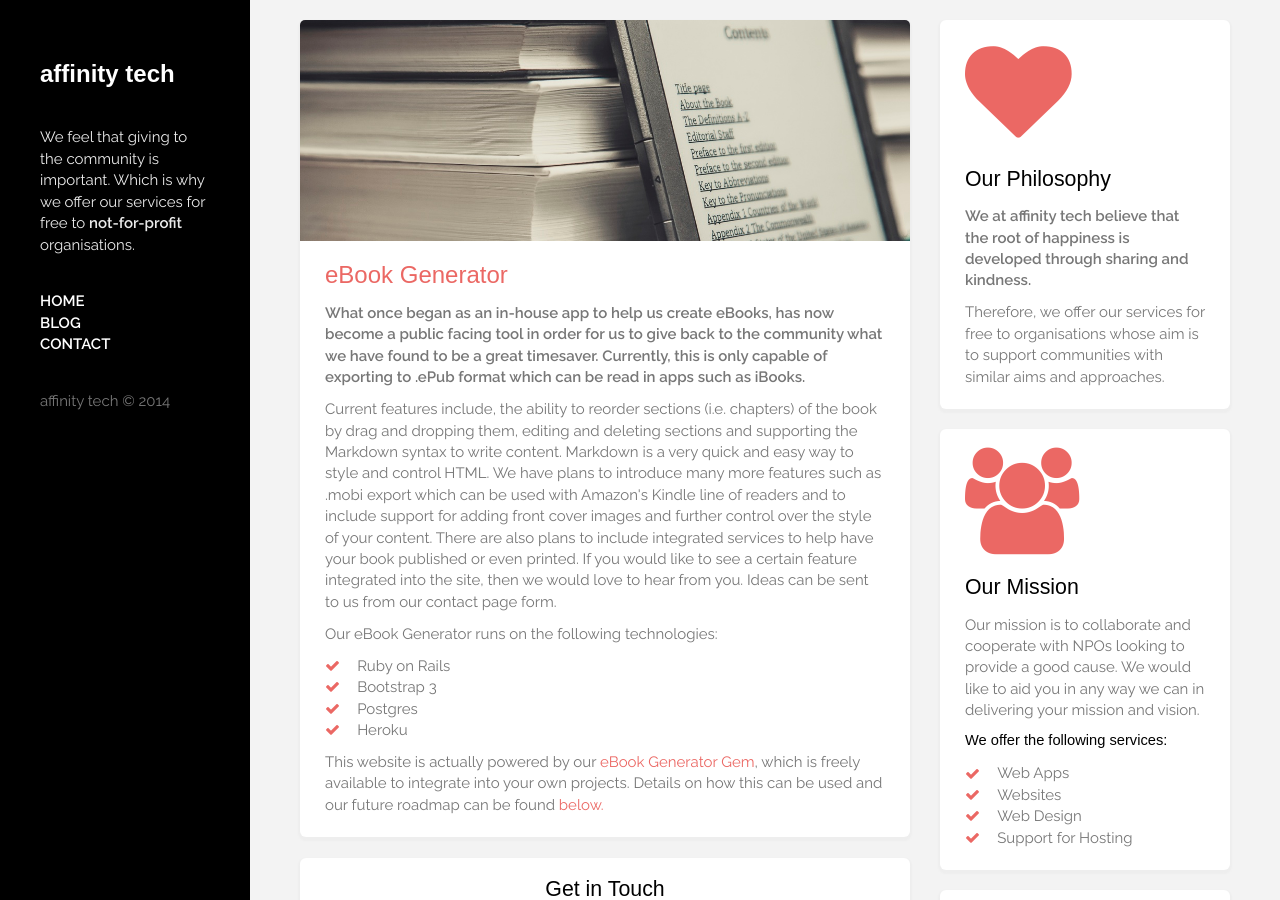
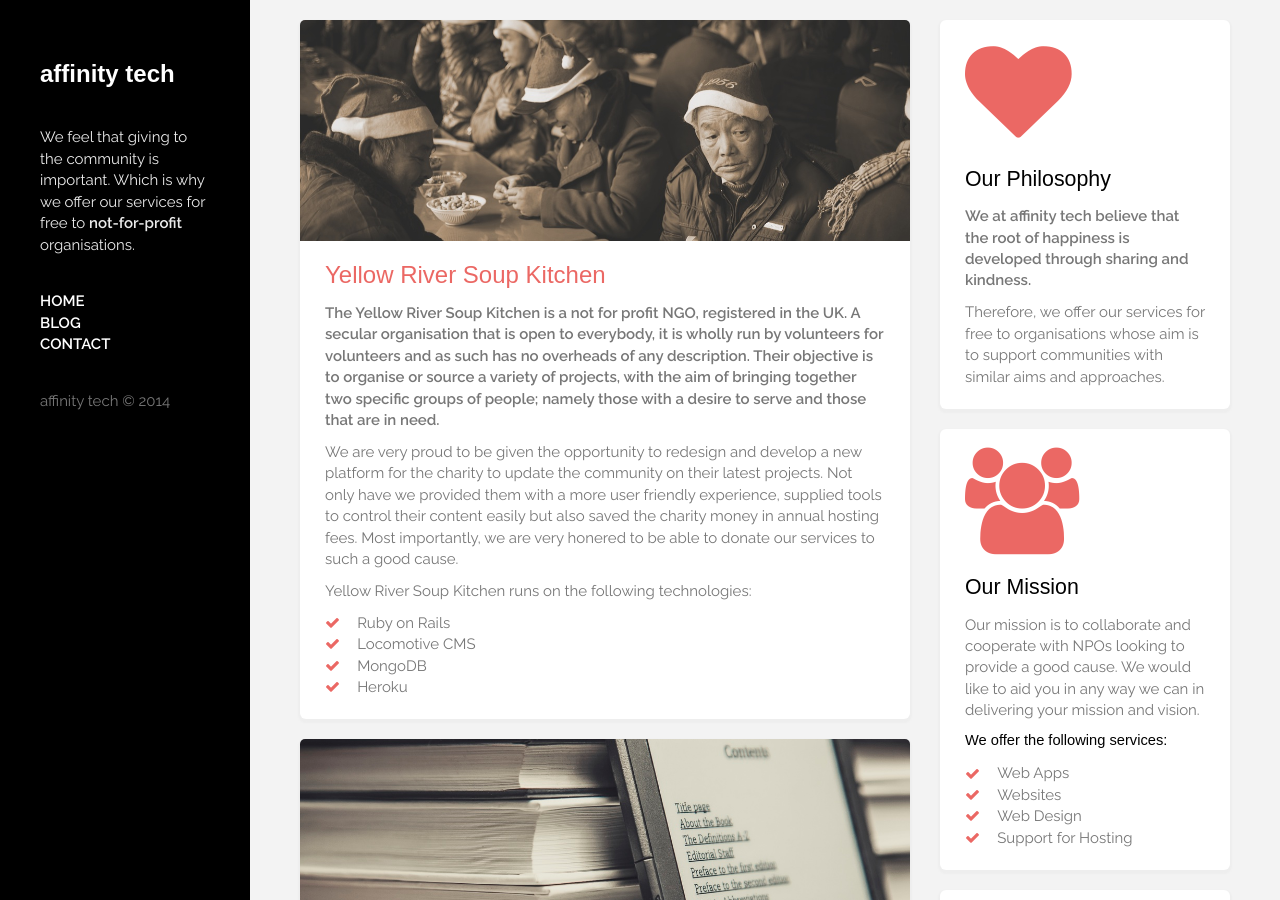
Before and after one commit to affinity-digital-ltd/affinity-tech.github.io, a Jekyll site: the page built from index.html, in a window 1280 px wide and 900 px high. Built offline with Jekyll 4.4.1, drawn with Linux system fonts in a browser that asks for light colours.

Commit message:
added yrsk item to home page

```diff
--- a/index.html
+++ b/index.html
@@ -8,6 +8,22 @@
     changefreq: monthly
     lastmod: 2014-05-09T15:13:12+08:00
 ---
+
+<div class="well well-lg">
+    <a href="http://www.yellowrivercharity/en"><img class="project-image" src="img/yrsk.jpg" alt="Yellow River Soup Kitchen Image" ></a>
+  <h1><a href="http://www.yellowrivercharity/en">Yellow River Soup Kitchen</a></h1>
+  <p><b>The Yellow River Soup Kitchen is a not for profit NGO, registered in the UK. A secular organisation that is open to everybody, it is wholly run by volunteers for volunteers and as such has no overheads of any description. Their objective is to organise or source a variety of projects, with the aim of bringing together two specific groups of people; namely those with a desire to serve and those that are in need.</b></p>
+  <p>We are very proud to be given the opportunity to redesign and develop a new platform for the charity to update the community on their latest projects.  Not only have we provided them with a more user friendly experience, supplied tools to control their content easily but also saved the charity money in annual hosting fees.  Most importantly, we are very honered to be able to donate our services to such a good cause.</p>
+
+  <p>Yellow River Soup Kitchen runs on the following technologies:</p>
+  <ul class="fa-ul">
+    <li><i class="fa-li fa fa-check colour"></i> Ruby on Rails</li>
+    <li><i class="fa-li fa fa-check colour"></i> Locomotive CMS</li>
+    <li><i class="fa-li fa fa-check colour"></i> MongoDB</li>
+    <li><i class="fa-li fa fa-check colour"></i> Heroku</li>
+  </ul>
+
+</div>
 
 <div class="well well-lg">
     <a href="http://ebook-generator.affinity-tech.com"><img class="project-image" src="img/ebook.jpeg" alt="eBook Generator Image" ></a>
```
Also changed, not shown: img/yrsk.jpg (added).
